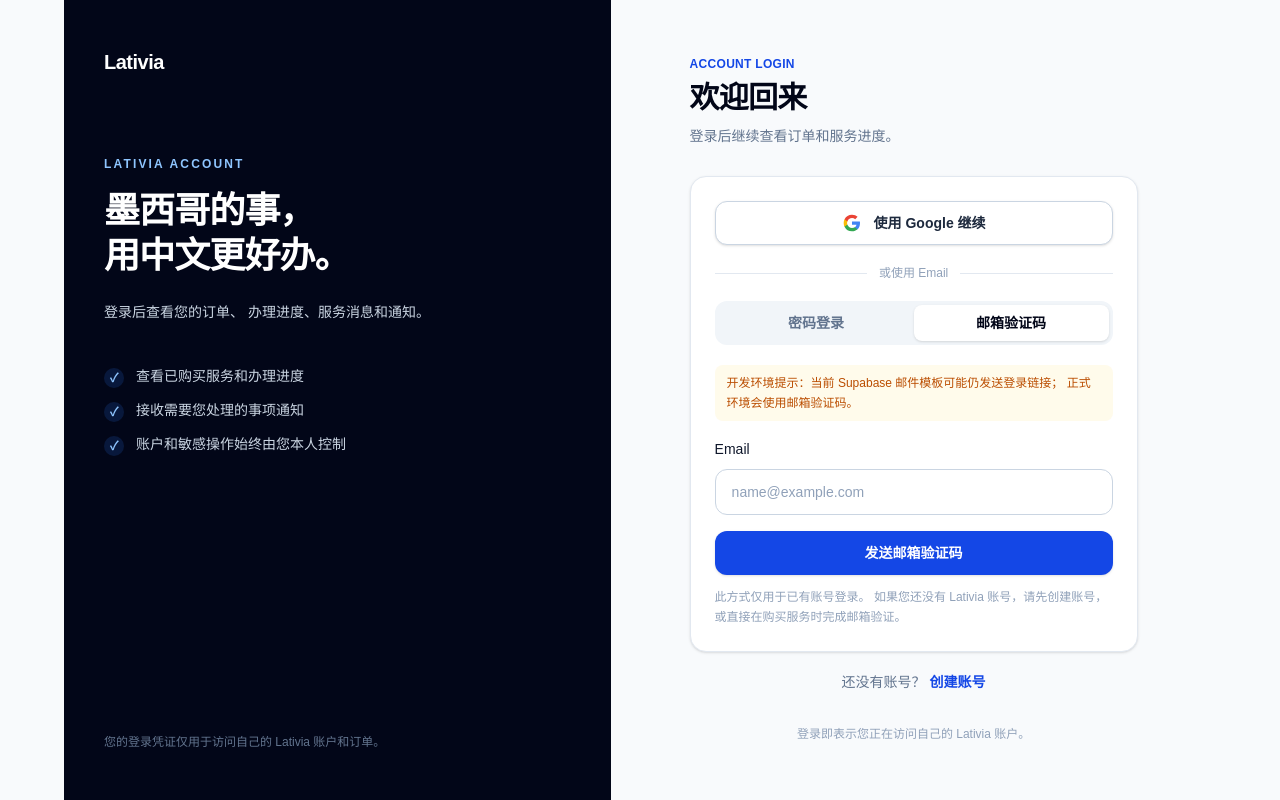
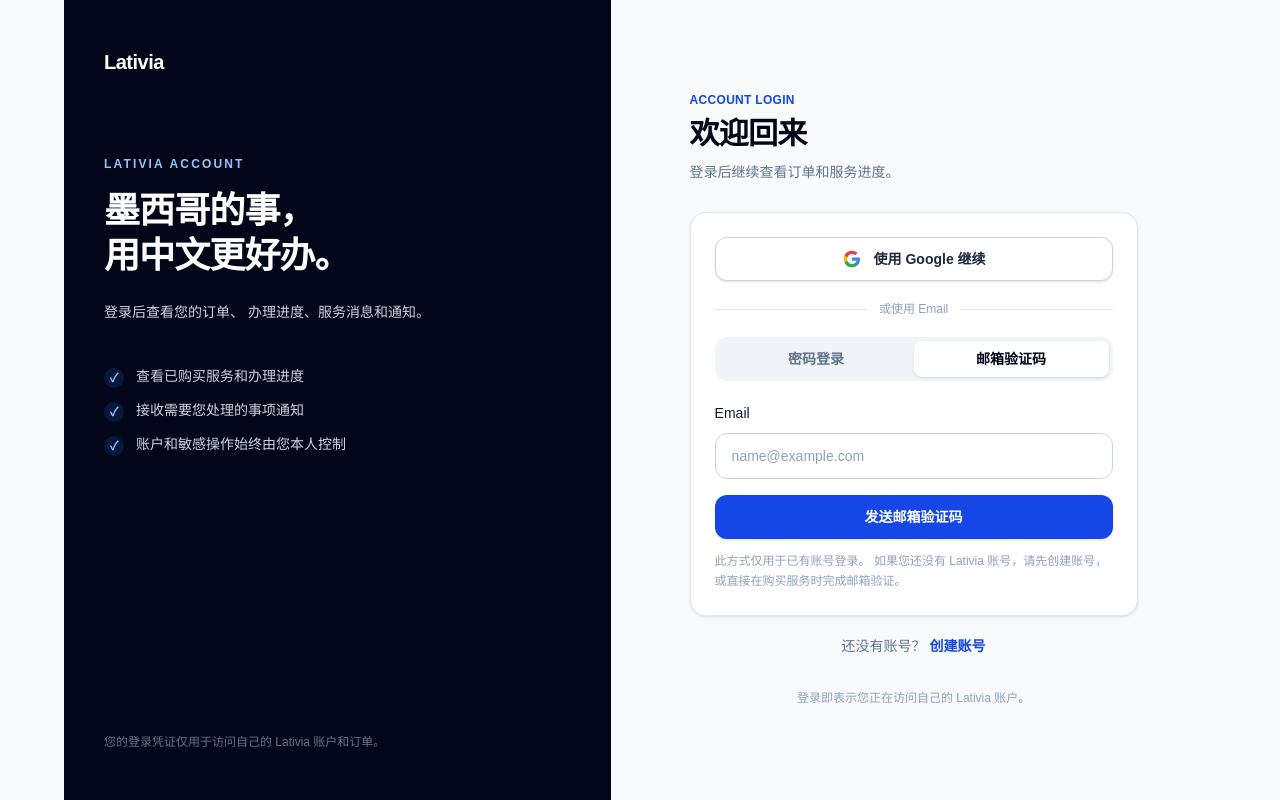
Before and after one commit to Lordain/lativia, a Next.js app: page /auth/login in a window 1280 px wide. Both pictures are taken after a click on the button "邮箱验证码". Built offline with nearby package versions, Linux system fonts and the light colour scheme.

Commit message:
chore: finalize email OTP messaging

```diff
--- a/components/auth/EmailOtpLogin.tsx
+++ b/components/auth/EmailOtpLogin.tsx
@@ -198,15 +198,6 @@ export default function EmailOtpLogin() {
   ) {
     return (
       <div>
-        {process.env.NODE_ENV ===
-        "development" && (
-        <p className="mb-4 rounded-lg bg-amber-50 px-3 py-2 text-xs leading-5 text-amber-700">
-            开发环境提示：当前 Supabase
-            邮件模板可能仍发送登录链接；
-            正式环境会使用邮箱验证码。
-        </p>
-        )}
-
         <label
           htmlFor="otp-email"
           className="text-sm font-medium text-slate-900"
--- a/components/auth/SoftAuthGate.tsx
+++ b/components/auth/SoftAuthGate.tsx
@@ -278,16 +278,6 @@ export default function SoftAuthGate({
         </div>
       </div>
 
-
-      {process.env.NODE_ENV ===
-        "development" && (
-        <p className="mt-3 rounded-lg bg-amber-50 px-3 py-2 text-xs leading-5 text-amber-700">
-          开发环境提示：当前 Supabase
-          邮件模板可能仍发送登录链接。
-          正式上线前会切换为邮箱验证码模板。
-        </p>
-      )}
-
     <div className="mt-4">
       <GoogleLoginButton
         redirectTo="/auth/continue-order"
```
